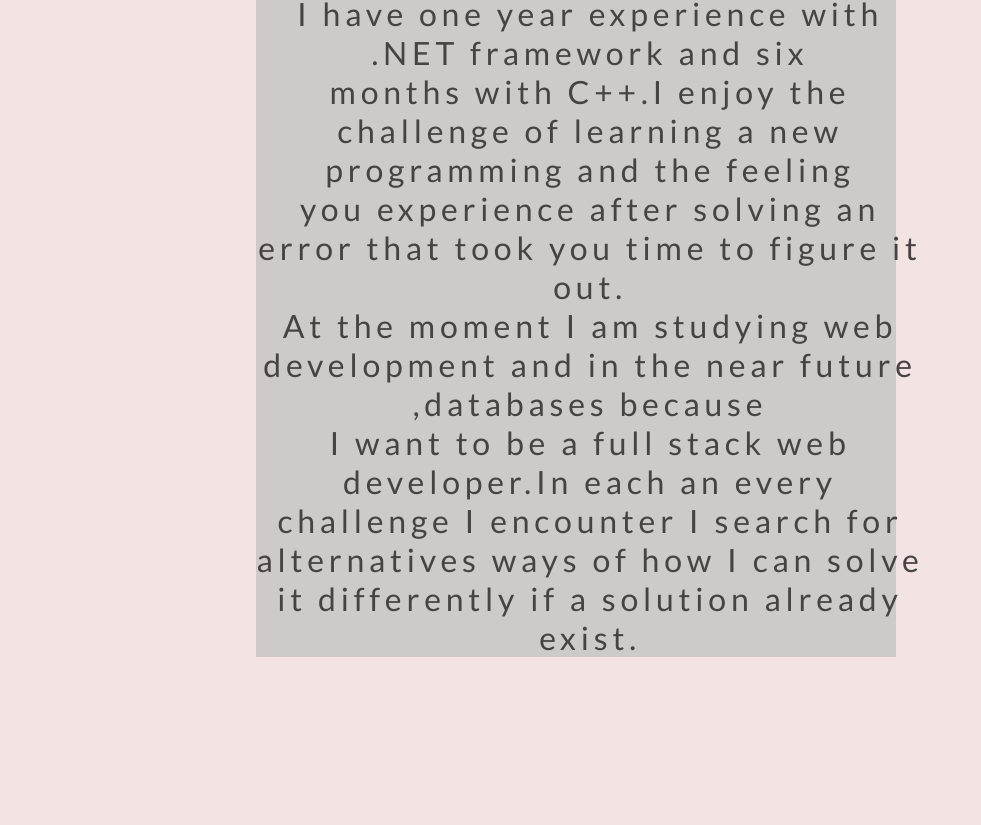
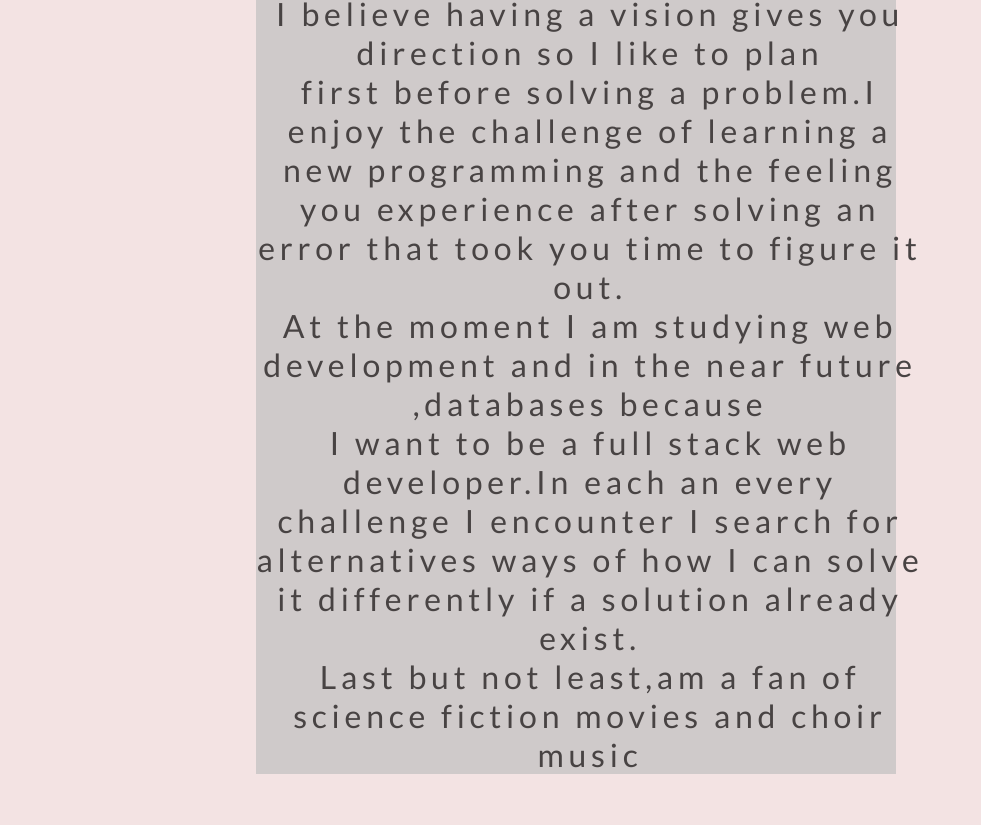
Before and after one commit to kennethmokhethi/portfolio.github.io, a plain HTML site: page otherHtmlPages/aboutMe.html in a window 1280 px wide. Shown: the part 135-960 px from the top of the page, without its empty margins (0-981 px from the left). Before the commit the page ends 843 px from the top, so only its background shows below. Drawn offline with Linux system fonts and the light colour scheme.

Commit message:
Update aboutMe.html
Edited the about me paragraph

```diff
--- a/otherHtmlPages/aboutMe.html
+++ b/otherHtmlPages/aboutMe.html
@@ -14,12 +14,13 @@
         <div class="wrapper">
             <h1 class="primaryHeading2">
                 <span class="heading">About Me</span>
-                <span class="headingSub">I have one year experience with .NET framework and six <br>
-                    months with C++.I enjoy the challenge of learning a new programming and the feeling<br>
+                <span class="headingSub">I believe having a vision gives you direction so I like to plan  <br>
+                    first before solving a problem.I enjoy the challenge of learning a new programming and the feeling<br>
                     you experience after solving an error that took you time to figure it out.<br>
                     At the moment I am studying web development and in the near future ,databases because <br>
                     I want to be a full stack web developer.In each an every challenge I encounter I search for <br>
-                    alternatives ways of how I can solve it differently if a solution already exist.</span> </h1>
+                    alternatives ways of how I can solve it differently if a solution already exist.<br>
+                    Last but not least,am a fan of science fiction movies and choir music</span> </h1>
         </div>
     </section>
 </body>
```
